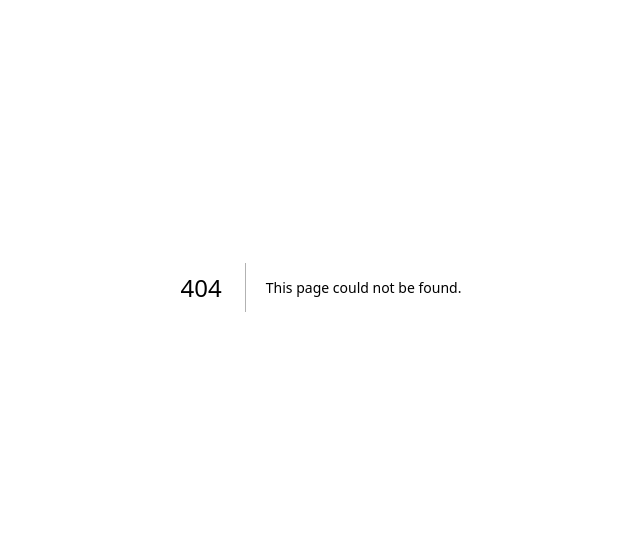
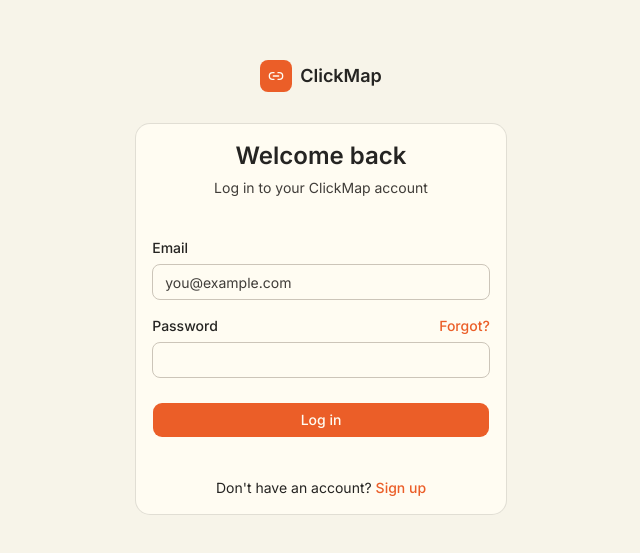
Before and after one commit to BipinKoirala7/ClickMap, a Next.js app in the folder Frontend/: page /auth/login in a window 1280 px wide. Before the commit this address had no page. Shown: the part 113-666 px from the top of the page, without its empty margins (319-959 px from the left). Built offline with nearby package versions, Linux system fonts and the light colour scheme.

Commit message:
Login page

```diff
--- /dev/null
+++ b/Frontend/app/auth/login/page.tsx
@@ -0,0 +1,9 @@
+import LoginForm from "@/components/auth/LoginForm";
+
+export default function page() {
+  return (
+    <div className="w-[30%] flex flex-col items-center justify-center">
+      <LoginForm />
+    </div>
+  );
+}
--- /dev/null
+++ b/Frontend/components/auth/LoginForm.tsx
@@ -0,0 +1,67 @@
+import { Button } from "@/components/ui/button";
+import { Card, CardContent } from "@/components/ui/card";
+import Link from "next/link";
+
+export default function LoginForm() {
+  return (
+    <Card className="w-full max-w-md">
+      <CardContent className="flex flex-col gap-10">
+        <div className="text-center">
+          <h1 className="text-2xl font-semibold">Welcome back</h1>
+          <p className="mt-1.5 text-sm text-muted-foreground">
+            Log in to your ClickMap account
+          </p>
+        </div>
+
+        <form className="flex flex-col gap-4">
+          <div className="flex flex-col gap-1.5">
+            <label htmlFor="email" className="text-sm font-medium">
+              Email
+            </label>
+            <input
+              id="email"
+              name="email"
+              type="email"
+              placeholder="you@example.com"
+              className="flex h-9 w-full rounded-md border border-input bg-transparent px-3 text-sm outline-none placeholder:text-muted-foreground focus-visible:border-ring focus-visible:ring-3 focus-visible:ring-ring/30"
+            />
+          </div>
+
+          <div className="flex flex-col gap-1.5">
+            <div className="flex items-center justify-between">
+              <label htmlFor="password" className="text-sm font-medium">
+                Password
+              </label>
+              <Link
+                href="/forgot-password"
+                className="text-sm font-medium text-primary hover:underline"
+              >
+                Forgot?
+              </Link>
+            </div>
+            <input
+              id="password"
+              name="password"
+              type="password"
+              className="flex h-9 w-full rounded-md border border-input bg-transparent px-3 text-sm outline-none placeholder:text-muted-foreground focus-visible:border-ring focus-visible:ring-3 focus-visible:ring-ring/30"
+            />
+          </div>
+
+          <Button type="submit" size="lg" className="mt-2 w-full">
+            Log in
+          </Button>
+        </form>
+
+        <p className="text-center text-sm">
+          Don&apos;t have an account?{" "}
+          <Link
+            href="/register"
+            className="font-medium text-primary hover:underline"
+          >
+            Sign up
+          </Link>
+        </p>
+      </CardContent>
+    </Card>
+  );
+}
--- a/Frontend/components/auth/RegisterForm.tsx
+++ b/Frontend/components/auth/RegisterForm.tsx
@@ -16,7 +16,7 @@ const fields = [
 export default function RegisterForm() {
   return (
     <Card className="w-full max-w-md">
-      <CardContent className="flex flex-col gap-6">
+      <CardContent className="flex flex-col gap-10">
         <div className="text-center">
           <h1 className="text-2xl font-semibold">Create your account</h1>
           <p className="mt-1.5 text-sm text-muted-foreground">
@@ -45,11 +45,12 @@ export default function RegisterForm() {
           </Button>
         </form>
 
+        <div className="flex flex-col gap-2">
           <p className="text-center text-xs text-muted-foreground">
             By signing up you agree to the Terms of Service.
           </p>
 
-        <p className="text-center text-sm">
+          <p className="text-center text-xs">
             Already have an account?{" "}
             <Link
               href="/login"
@@ -58,6 +59,7 @@ export default function RegisterForm() {
               Log in
             </Link>
           </p>
+        </div>
       </CardContent>
     </Card>
   );
```
Lines whose indentation alone changed are shown as unchanged.
